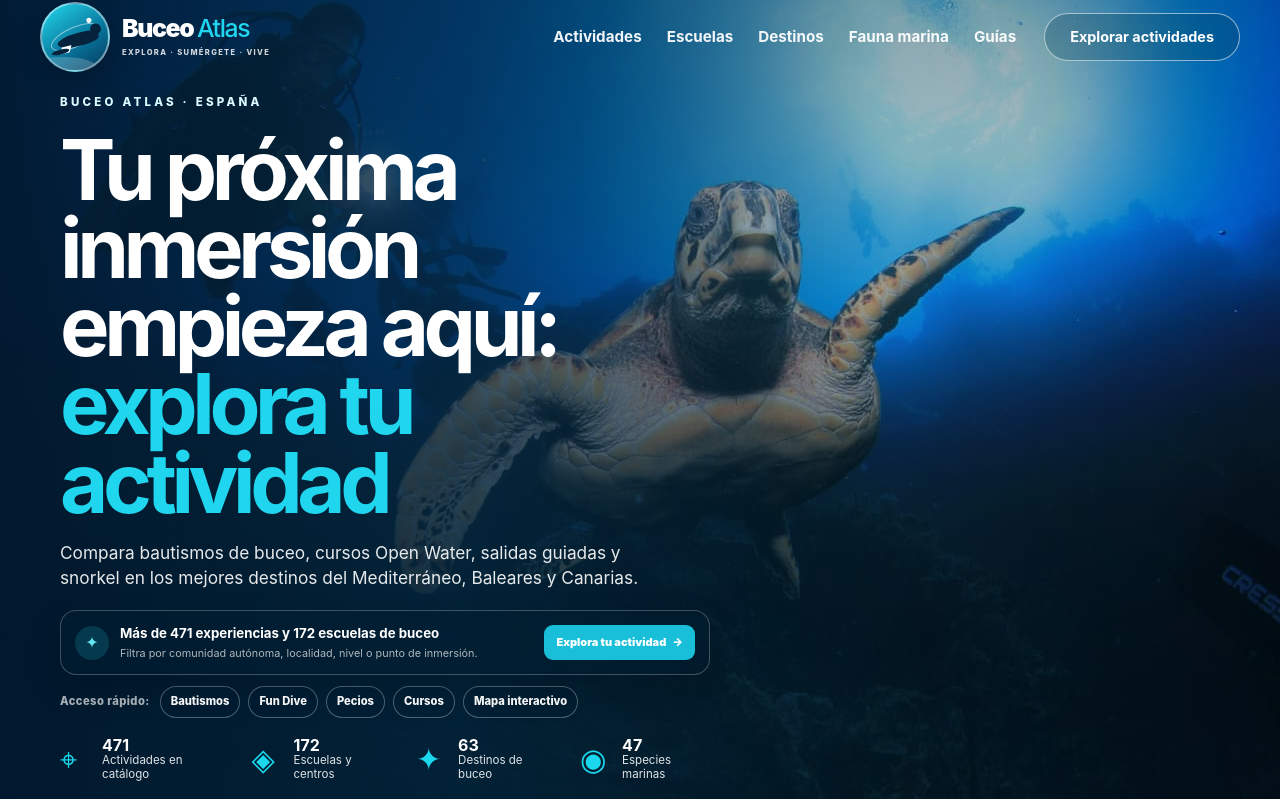
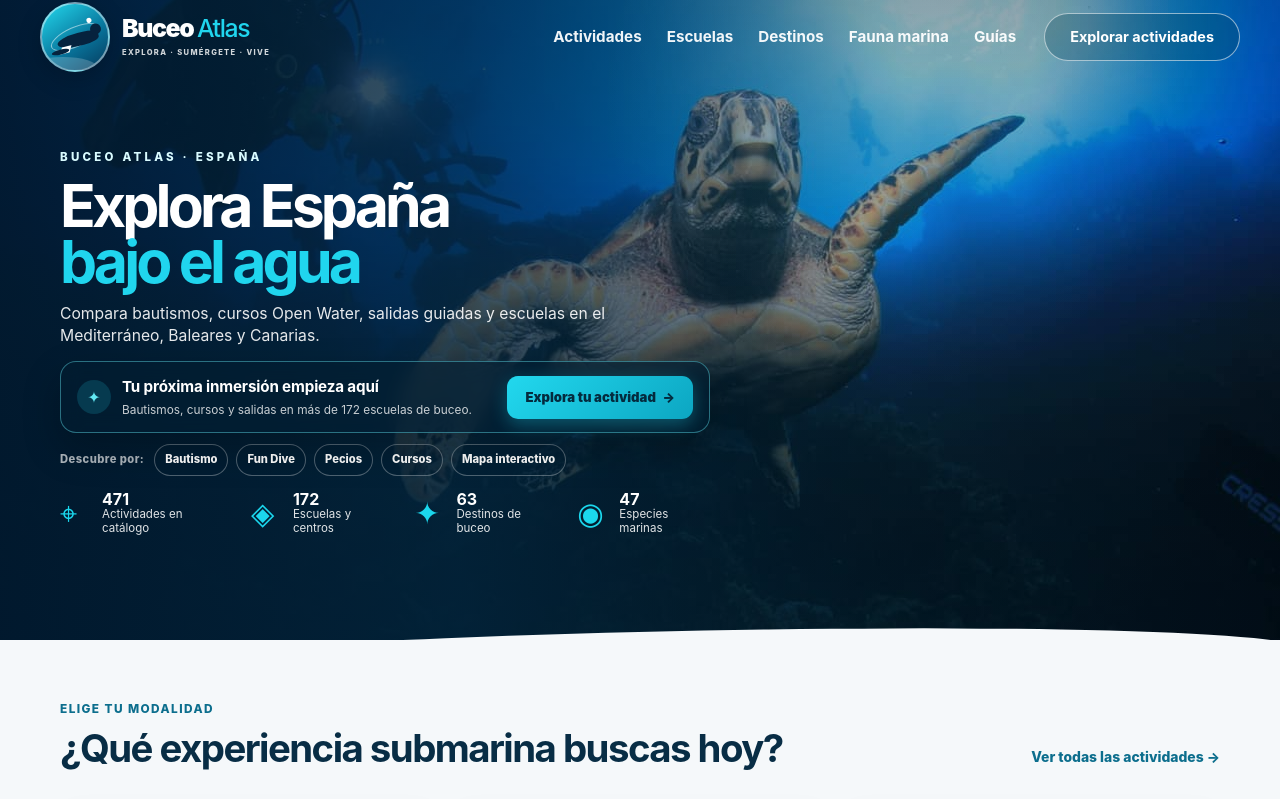
Before and after one commit to poldoria6-droi/buceo, a Next.js app: page / in a window 1280 px wide. Shown: the top 799 px of the page. Built offline with nearby package versions, Linux system fonts and the light colour scheme; no server answers.

Commit message:
Compact Home hero so conversion box is visible above the fold

```diff
--- a/app/globals.css
+++ b/app/globals.css
@@ -273,11 +273,19 @@ body:has(.home-page) .site-header .nav-cta{background:rgba(4,66,92,.28);border:1
 .breadcrumb-current{color:#2a3e47;font-weight:600;max-width:320px;overflow:hidden;text-overflow:ellipsis;white-space:nowrap}
 
 /* === LCP HERO, CLS FAUNA & MOBILE NAVIGATION OPTIMIZATIONS === */
-.reference-hero{background-image:none!important;background-color:#02253e}
+.reference-hero{background-image:none!important;background-color:#02253e;min-height:clamp(500px,84vh,640px);padding:0}
 .hero-bg-image{position:absolute;inset:0;width:100%;height:100%;object-fit:cover;object-position:43% 46%;z-index:0;pointer-events:none}
 .reference-hero:before{content:"";position:absolute;inset:0;z-index:1;background:linear-gradient(90deg,rgba(1,26,48,.92) 0%,rgba(2,40,66,.76) 36%,rgba(1,50,78,.28) 68%,rgba(0,24,43,.18) 100%),linear-gradient(180deg,rgba(0,16,31,.25),transparent 35%,rgba(0,18,31,.38));pointer-events:none}
 .hero-overlay{z-index:1}
-.reference-hero-inner{z-index:2;padding-bottom:56px}
+.reference-hero-inner{z-index:2;padding-top:78px;padding-bottom:38px}
+.reference-hero h1{font-size:clamp(2.5rem,4.6vw,4.15rem);line-height:.96;margin:10px 0 12px}
+.reference-hero p{font-size:.98rem;line-height:1.42;margin:0 0 14px;max-width:560px}
+.hero-discovery{margin:12px 0 8px;padding:13px 16px;border:1px solid rgba(98,232,243,.42);background:rgba(2,30,49,.62);box-shadow:0 16px 38px rgba(0,0,0,.24)}
+.hero-discovery-copy strong{font-size:.95rem;letter-spacing:-.01em}
+.hero-discovery-copy small{font-size:.74rem;color:rgba(255,255,255,.78)}
+.hero-discovery-primary{padding:11px 18px;font-size:.82rem;border-radius:11px;background:linear-gradient(135deg,#22d8ee,#0ca6c2);color:#042b3e;font-weight:900;box-shadow:0 6px 18px rgba(34,216,238,.32);transition:transform .15s ease,box-shadow .15s ease}
+.hero-discovery-primary:hover{transform:translateY(-1px);box-shadow:0 10px 22px rgba(34,216,238,.45)}
+.reference-stat-row{margin-top:14px;gap:24px}
 
 .site-header .main-nav a{font-weight:700;white-space:nowrap}
 body:has(.home-page) .site-header .main-nav a:nth-child(n+5){display:inline-block}
--- a/app/page.tsx
+++ b/app/page.tsx
@@ -42,19 +42,19 @@ export default function HomePage() {
           <div className="reference-hero-copy">
             <span className="reference-kicker">BUCEO ATLAS · ESPAÑA</span>
             <h1>
-              Tu próxima inmersión empieza aquí:<br />
-              <em>explora tu actividad</em>
+              Explora España<br />
+              <em>bajo el agua</em>
             </h1>
             <p>
-              Compara bautismos de buceo, cursos Open Water, salidas guiadas y snorkel en los mejores destinos del Mediterráneo, Baleares y Canarias.
+              Compara bautismos, cursos Open Water, salidas guiadas y escuelas en el Mediterráneo, Baleares y Canarias.
             </p>
 
             <div className="hero-discovery">
               <div className="hero-discovery-copy">
                 <span className="hero-discovery-icon">✦</span>
                 <div>
-                  <strong>Más de {activities.length} experiencias y {centers.length} escuelas de buceo</strong>
-                  <small>Filtra por comunidad autónoma, localidad, nivel o punto de inmersión.</small>
+                  <strong>Tu próxima inmersión empieza aquí</strong>
+                  <small>Bautismos, cursos y salidas en más de {centers.length} escuelas de buceo.</small>
                 </div>
               </div>
               <div className="hero-discovery-actions">
@@ -65,8 +65,8 @@ export default function HomePage() {
             </div>
 
             <div className="hero-activity-links" aria-label="Descubrir por tipo">
-              <span>Acceso rápido:</span>
-              <Link href="/actividades?type=Bautismo">Bautismos</Link>
+              <span>Descubre por:</span>
+              <Link href="/actividades?type=Bautismo">Bautismo</Link>
               <Link href="/actividades?type=Fun%20Dive">Fun Dive</Link>
               <Link href="/actividades?type=Pecio">Pecios</Link>
               <Link href="/actividades?type=Curso">Cursos</Link>
```
